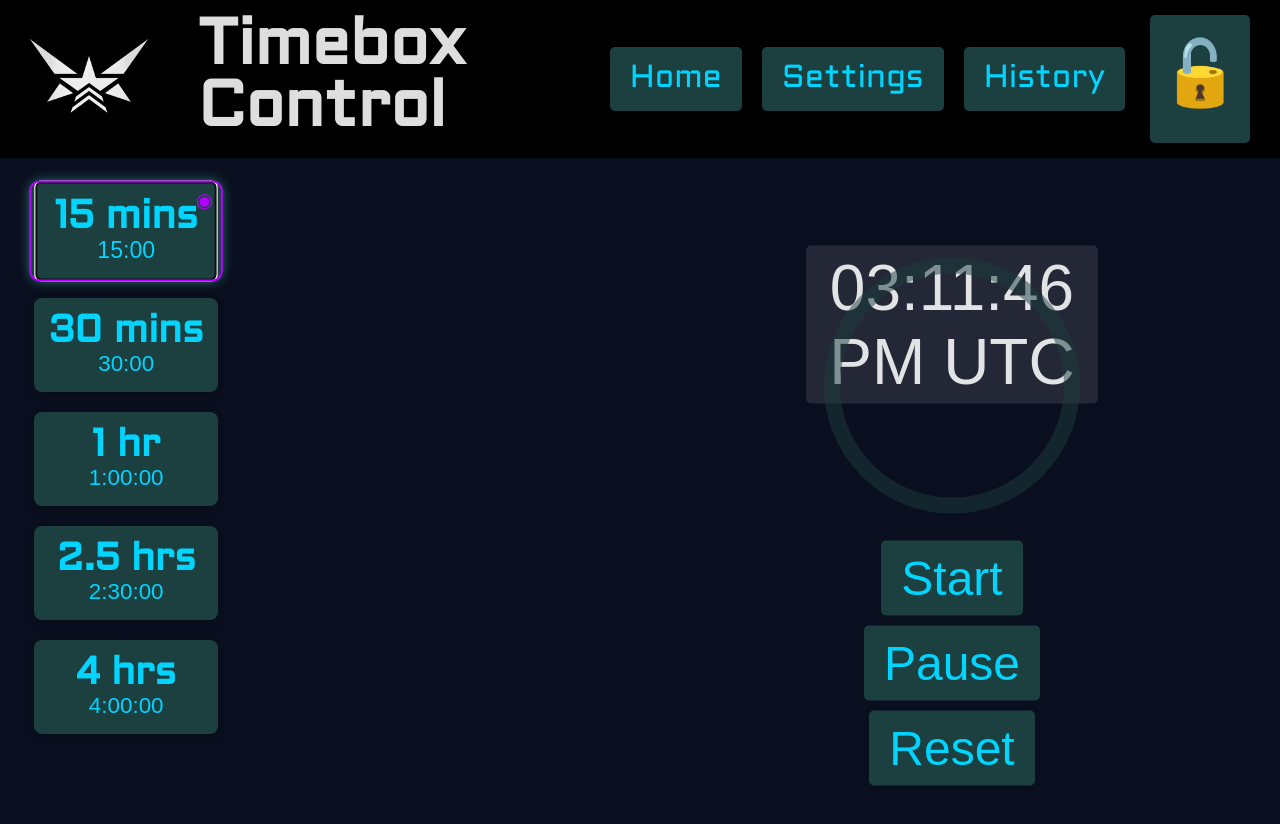
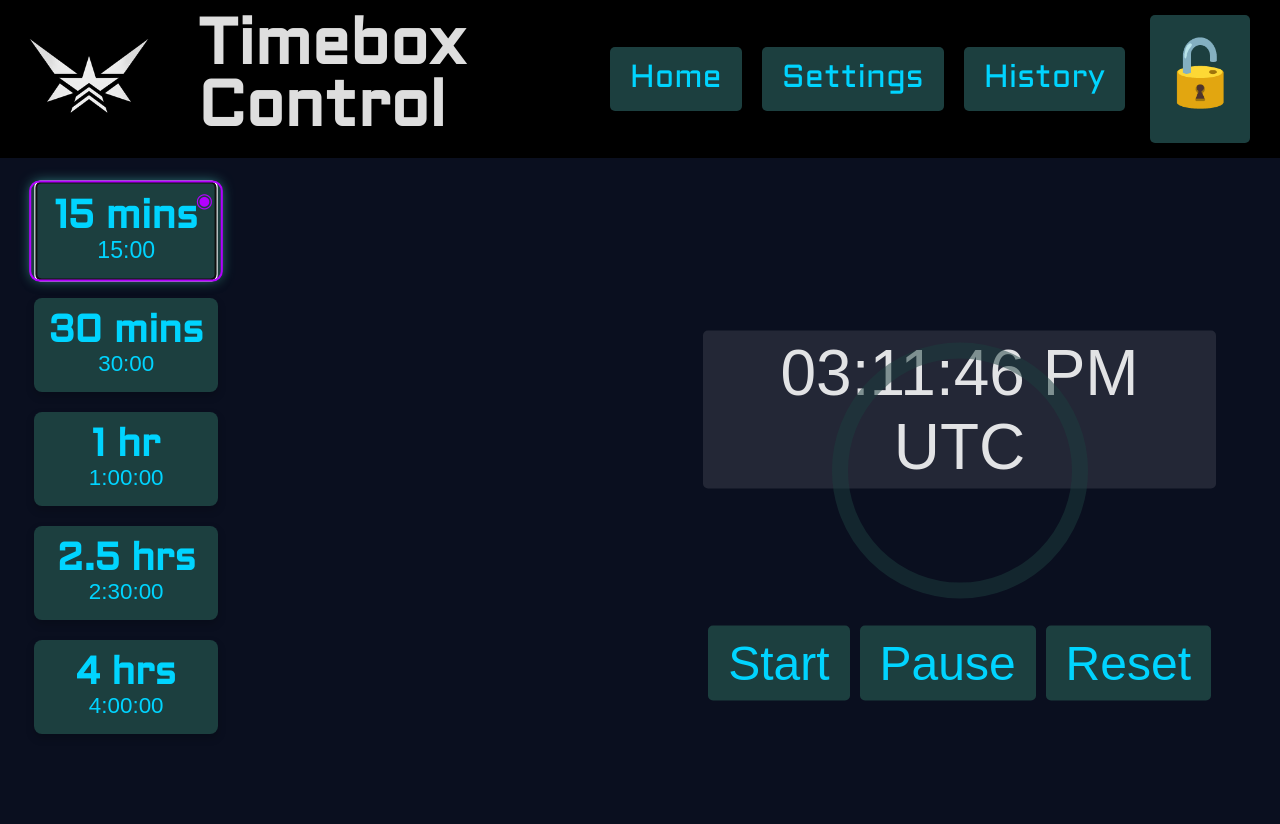
Before and after one commit to Jthora/timebox-app, a React (Vite) app in the folder time-boxing-app/: page / in a window 1280 px wide. Shown: the top 824 px of the page. Built offline with nearby package versions, Linux system fonts and the light colour scheme.

Commit message:
fix(ui): only move circular indicator to right; restore left list layout; favicon fallbacks to /favicon.ico and /favicon.png

```diff
--- a/time-boxing-app/index.html
+++ b/time-boxing-app/index.html
@@ -2,6 +2,9 @@
 <html lang="en">
   <head>
     <meta charset="UTF-8" />
+  <!-- Favicon: prefer /favicon.ico or /favicon.png in public/, fallback to app logo -->
+  <link rel="icon" href="/favicon.ico" />
+  <link rel="icon" type="image/png" href="/favicon.png" />
   <link rel="icon" type="image/gif" href="/src/assets/images/WingCommanderLogo-288x162.gif" />
     <meta name="viewport" content="width=device-width, initial-scale=1.0" />
   <title>Timebox Control</title>
--- a/time-boxing-app/src/pages/HomePage/HomePage.module.css
+++ b/time-boxing-app/src/pages/HomePage/HomePage.module.css
@@ -5,12 +5,10 @@
   font-family: var(--font-secondary);
   background-color: var(--background-color);
   color: var(--text-color);
-  height: calc(100vh - 100px); /* Compensate for the height of the Header */
+  height: calc(100vh - 100px);
   width: 100%;
-  display: grid;
-  grid-template-columns: 1fr 1fr; /* left list, right timer */
-  grid-template-rows: 1fr;
-  gap: 16px;
+  display: flex;
+  flex-direction: column;
   position: relative;
 }
 
@@ -19,7 +17,15 @@
   z-index: 10; /* Ensure Header is above other elements */
 }
 
-.content { display: contents; }
+.content {
+  display: flex;
+  flex-direction: column;
+  align-items: center;
+  justify-content: center;
+  width: 100%;
+  height: 100%;
+  position: relative;
+}
 
 .current-time {
   position: absolute;
@@ -31,25 +37,24 @@
 }
 
 .time-boxes {
-  grid-column: 1;
-  grid-row: 1;
   display: flex;
   flex-wrap: wrap;
-  align-content: flex-start;
   justify-content: flex-start;
+  left: 0;
+  z-index: 0;
+  width: 50%;
   padding: 16px 24px;
-  overflow: auto;
 }
 
 .timer-display {
-  grid-column: 2;
-  grid-row: 1;
-  text-align: center;
+  position: absolute;
+  top: 50%;
+  right: 5%;
+  transform: translateY(-50%);
   display: flex;
   flex-direction: column;
   align-items: center;
   justify-content: center;
-  padding-right: 24px;
 }
 
 .timer-display h1 {
--- a/time-boxing-app/src/pages/HomePage/HomePage.tsx
+++ b/time-boxing-app/src/pages/HomePage/HomePage.tsx
@@ -79,7 +79,7 @@ const HomePage: React.FC = observer(() => {
           </SortableContext>
         </DndContext>
       </div>
-      <div className={styles['timer-display']} style={{ position: 'absolute', top: '50%', left: '50%', transform: 'translate(-50%, -50%)' }}>
+  <div className={styles['timer-display']}>
         {currentTimer && (
           <TimerDisplay
             initialTime={currentTimer.time}
```
